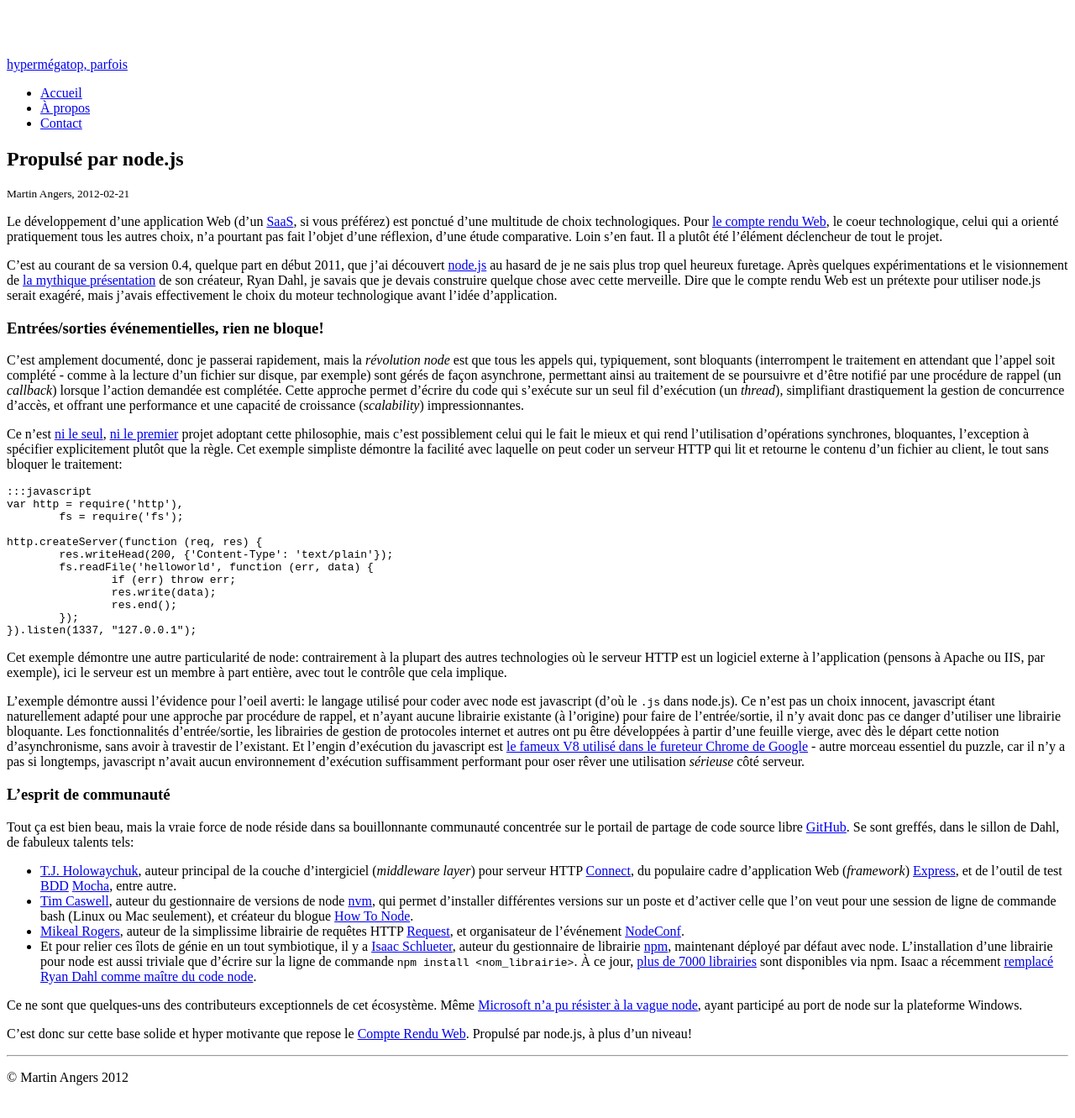
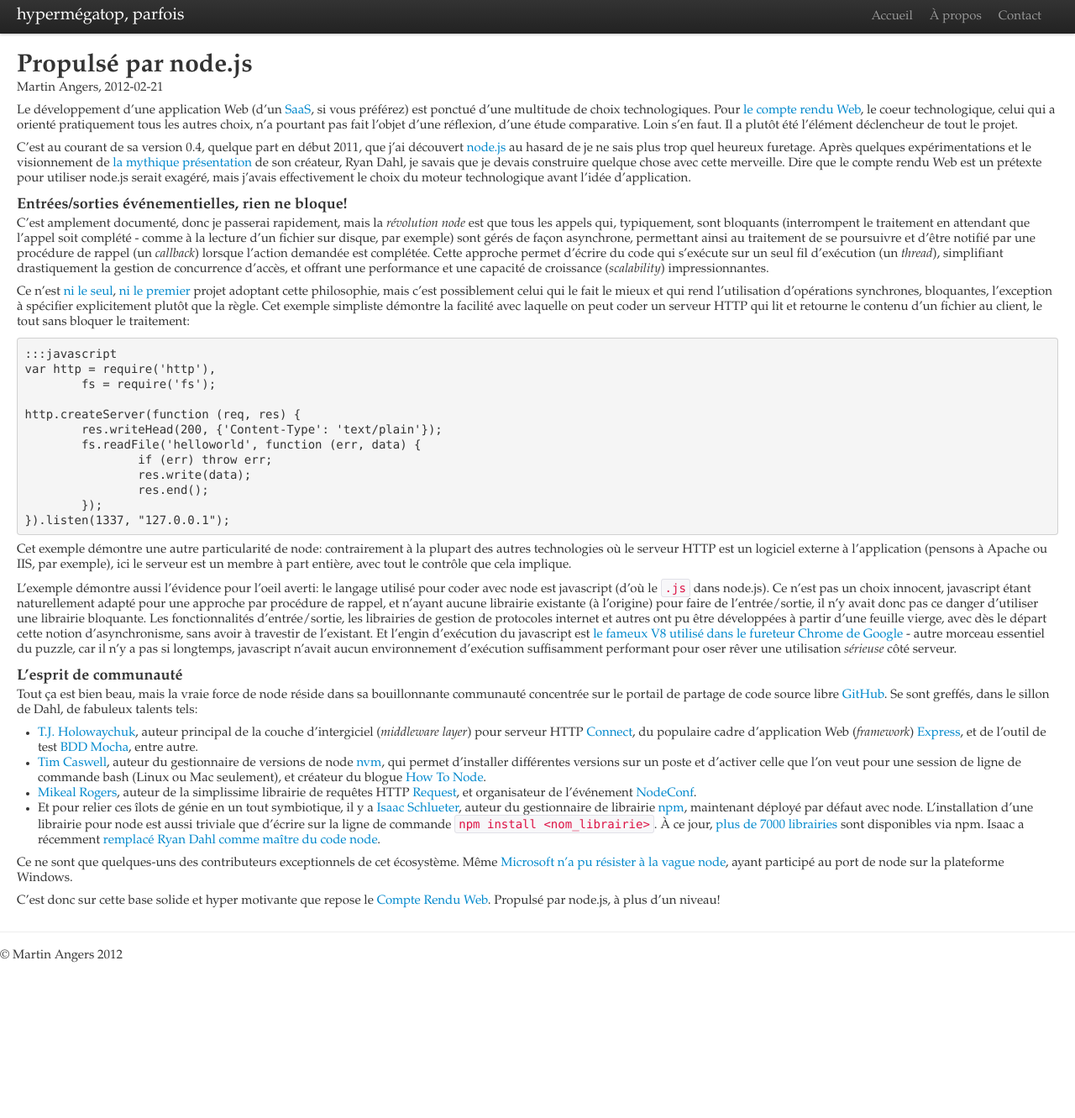
Before and after one commit to hypermegatop/hypermegatop.github.com, a Jekyll site: the page built from _posts/2012-02-21-propulse-par-nodejs.md, in a window 1280 px wide and 1356 px high. Shown: the top 1331 px of the window at 84% size. Built offline with Jekyll 4.4.1, drawn with Linux system fonts in a browser that asks for light colours; nearby versions of some CDN libraries.

Commit message:
url fixing

```diff
--- a/_config.yml
+++ b/_config.yml
@@ -3,3 +3,4 @@
 paginate: 10
 permalink: /:year/:month/:day/:title.html
 title: hypermégatop, parfois
+url: http://hypermegatop.github.com/
--- a/_layouts/master.html
+++ b/_layouts/master.html
@@ -6,14 +6,14 @@
 		<meta name="viewport" content="width=device-width, initial-scale=1.0">
 		<meta name="description" content="Blogue technologique sur node.js, backbone et autres merveilles Javascript.">
 		<meta name="author" content="{{ page.author }}">
-		<link href="../css/bootstrap.min.css" rel="stylesheet">
+		<link href="/css/bootstrap.min.css" rel="stylesheet">
 		<style type="text/css">
 			body {
 				padding-top: 60px;
 				padding-bottom: 40px;
 			}
 		</style>
-		<link href="../css/bootstrap-responsive.min.css" rel="stylesheet">
+		<link href="/css/bootstrap-responsive.min.css" rel="stylesheet">
 		<!--[if lt IE 9]>
 			<script src="http://html5shim.googlecode.com/svn/trunk/html5.js"></script>
 		<![endif]-->
```
